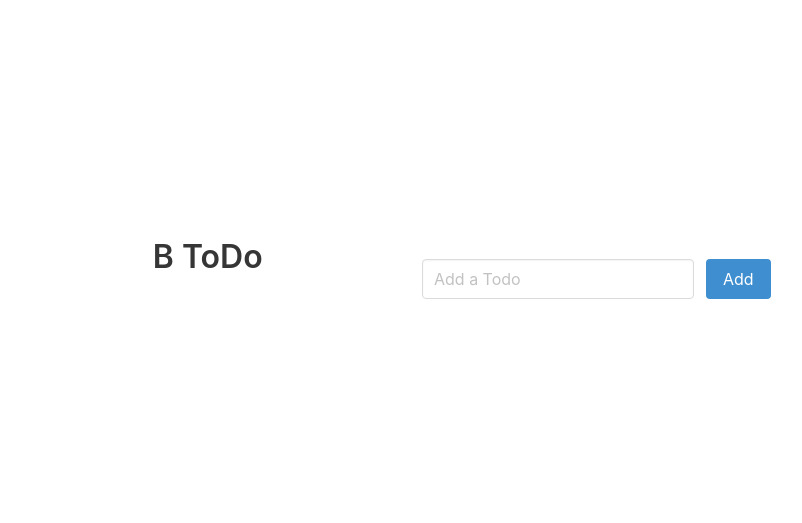
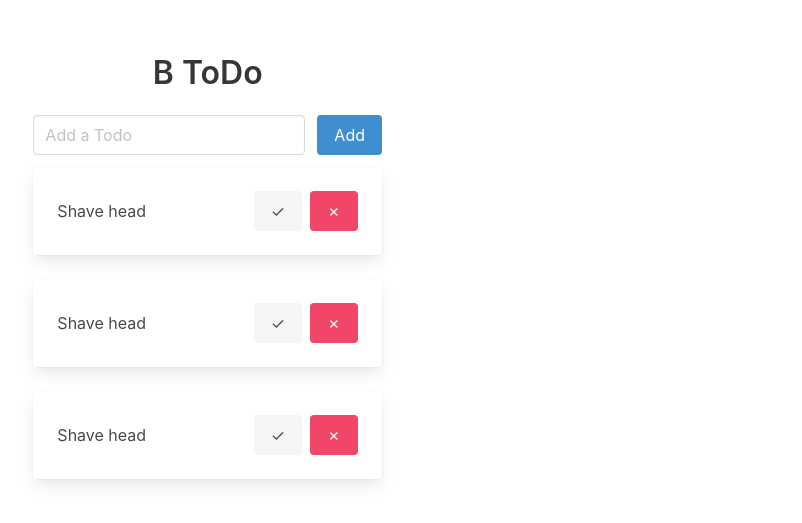
Before and after one commit to barneyl/vue3-firebase-todo, a Vue app: page / in a window 1280 px wide. Shown: the part 121-644 px from the top of the page, without its empty margins (238-1040 px from the left). Built offline with nearby package versions, Linux system fonts and the light colour scheme.

Commit message:
adjust spacing of todo rows, add 3

```diff
--- a/src/App.vue
+++ b/src/App.vue
@@ -1,11 +1,13 @@
 <template>
-  <!-- Bulma class: -->
-  <div class="title has-text-centered">
-    B ToDo
-  </div>
+  <div class="b-todo">
 
-  <div class="b-todo">
-    <div class="field is-grouped">
+    <!-- Bulma class: -->
+
+    <div class="title has-text-centered">
+      B ToDo
+    </div>
+
+    <div class="field is-grouped" mb-5>
       <p class="control is-expanded">
         <input class="input" type="text" placeholder="Add a Todo">
       </p>
@@ -14,6 +16,32 @@
           Add
         </a>
       </p>
+    </div>
+
+    <!-- v-for displays 3 items; mb-5: margin bottom -->
+    <div v-for="i in 3" class="card mb-5">
+      <div class="card-content">
+        <div class="content">
+          <div class="columns is-mobile is-vcentered">
+            <div class="column">
+              Shave head
+            </div>
+            <!-- is5 reduces size of column thus moving buttons to the right -->
+            <!-- has-text-right right justifies text -->
+            <div class="column is-5 has-text-right">
+              <button class="button is-light">
+                &check;
+              </button>
+              <!-- ml-2: margin left 2 to give left button some spacing -->
+              <button class="button is-danger ml-2">
+                &cross;
+              </button>
+            </div>
+          </div>
+          <!-- Classes are defined on Bulma.io site: -->
+
+        </div>
+      </div>
     </div>
   </div>
 </template>
```
Also changed, not shown: 1 other file (tests, documents, lock files or other folders).
